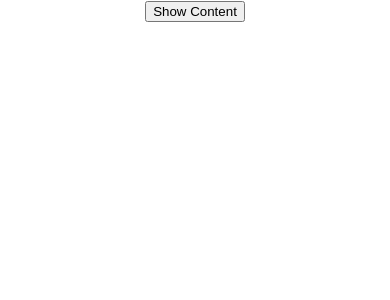
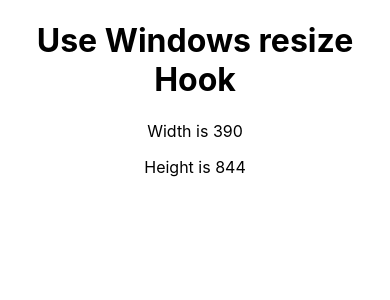
Before and after one commit to ChelseaPat/reactjs-mini-projects, a React (Create React App) app: page / in a window 390 px wide. Shown: the top 300 px of the page. Built offline with nearby package versions, Linux system fonts and the light colour scheme.

Commit message:
feat: useWindowResize / useResponsive custom hook

```diff
--- a/src/App.js
+++ b/src/App.js
@@ -20,6 +20,7 @@
 import FeatureFlags from 'components/feature-flag';
 import UseFetchHookTest from 'components/use-fetch/test';
 import UseOnclickOutsideTest from 'components/use-outside-click/test';
+import UseWindowResizeTest from 'components/use-window-resize/test';
 
 function App () {
     return (
@@ -79,7 +80,10 @@
             {/* <UseFetchHookTest /> */}
 
             {/* Use onClick Outside Hook test */}
-            <UseOnclickOutsideTest />
+            {/* <UseOnclickOutsideTest /> */}
+
+            {/* Use Window Resize Hook Test */}
+            <UseWindowResizeTest />
         </div>
     );
 }
--- /dev/null
+++ b/src/components/use-window-resize/index.jsx
@@ -0,0 +1,27 @@
+import { useLayoutEffect, useState } from "react";
+
+export default function useWindowResize() {
+    const [windowSize, setWindowSize] = useState({
+        width: 0,
+        height: 0
+    });
+
+    function handleResize() {
+        setWindowSize({
+            width: window.innerWidth,
+            height: window.innerHeight
+        });
+    }
+
+    useLayoutEffect(() => {
+        handleResize();
+
+        window.addEventListener('resize', handleResize);
+
+        return () => {
+            window.removeEventListener('resize', handleResize)
+        }
+    }, []);
+
+    return windowSize;
+}
--- /dev/null
+++ b/src/components/use-window-resize/test.jsx
@@ -0,0 +1,19 @@
+import React from "react";
+import useWindowResize from ".";
+
+export default function UseWindowResizeTest() {
+    const windowSize = useWindowResize();
+    const { width, height } = windowSize;
+
+    return (
+        <div>
+            <h1>Use Windows resize Hook</h1>
+            <p>
+                Width is {width}
+            </p>
+            <p>
+                Height is {height}
+            </p>
+        </div>
+    );
+}
```
